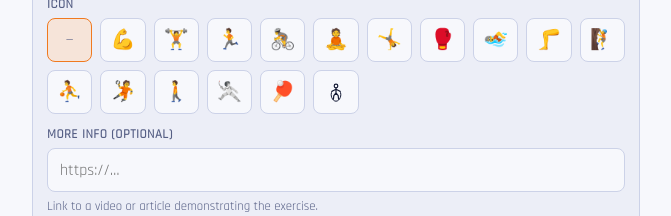
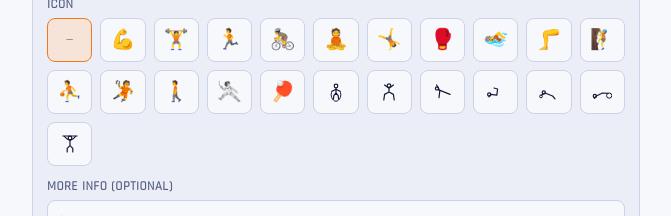
Before and after one commit to dsteele101/healthtracker, a Next.js app: page /types in a window 1280 px wide. Shown: the part 358-574 px from the top of the page, without its empty margins (304-975 px from the left). Built offline with nearby package versions, Linux system fonts and the light colour scheme; no server answers; the database is empty.

Commit message:
Added new icons

```diff
--- /dev/null
+++ b/app/components/ab-wheel-rollout-icon.tsx
@@ -0,0 +1,18 @@
+/** Preset icon for ab-wheel-rollout exercise types. Same custom-glyph
+ *  approach as JumpRopeIcon — see lib/exercise-icons.ts. */
+export function AbWheelRolloutIcon() {
+  return (
+    <svg viewBox="0 0 100 100" className="jump-rope-icon" aria-hidden="true">
+      <circle cx="24" cy="52" r="8" fill="none" stroke="currentColor" strokeWidth="6" />
+      <path
+        d="M80 84 L68 70 L30 55 L12 66"
+        fill="none"
+        stroke="currentColor"
+        strokeWidth="6"
+        strokeLinecap="round"
+        strokeLinejoin="round"
+      />
+      <circle cx="10" cy="72" r="7" fill="none" stroke="currentColor" strokeWidth="5" />
+    </svg>
+  )
+}
--- /dev/null
+++ b/app/components/ball-leg-curl-icon.tsx
@@ -0,0 +1,18 @@
+/** Preset icon for stability-ball-leg-curl exercise types. Same
+ *  custom-glyph approach as JumpRopeIcon — see lib/exercise-icons.ts. */
+export function BallLegCurlIcon() {
+  return (
+    <svg viewBox="0 0 100 100" className="jump-rope-icon" aria-hidden="true">
+      <circle cx="14" cy="70" r="8" fill="none" stroke="currentColor" strokeWidth="6" />
+      <path
+        d="M22 70 L52 55 L80 57 M22 70 L12 82"
+        fill="none"
+        stroke="currentColor"
+        strokeWidth="6"
+        strokeLinecap="round"
+        strokeLinejoin="round"
+      />
+      <circle cx="86" cy="68" r="13" fill="none" stroke="currentColor" strokeWidth="5" />
+    </svg>
+  )
+}
--- a/app/components/exercise-icon.tsx
+++ b/app/components/exercise-icon.tsx
@@ -1,10 +1,34 @@
-import { JUMP_ROPE_ICON } from '@/lib/exercise-icons'
+import {
+  AB_WHEEL_ROLLOUT_ICON,
+  BALL_LEG_CURL_ICON,
+  JUMP_ROPE_ICON,
+  LAT_PULLDOWN_ICON,
+  REVERSE_CRUNCH_ICON,
+  SIDE_PLANK_ICON,
+  SQUAT_ICON,
+} from '@/lib/exercise-icons'
+import { AbWheelRolloutIcon } from './ab-wheel-rollout-icon'
+import { BallLegCurlIcon } from './ball-leg-curl-icon'
 import { JumpRopeIcon } from './jump-rope-icon'
+import { LatPulldownIcon } from './lat-pulldown-icon'
+import { ReverseCrunchIcon } from './reverse-crunch-icon'
+import { SidePlankIcon } from './side-plank-icon'
+import { SquatIcon } from './squat-icon'
 
-/** Renders an exercise type's icon value. Every preset but jump-rope is
- *  plain emoji text; jump-rope is a sentinel that maps to a custom SVG
- *  instead (see lib/exercise-icons.ts for why). */
+const CUSTOM_ICONS: Record<string, () => React.JSX.Element> = {
+  [JUMP_ROPE_ICON]: JumpRopeIcon,
+  [SQUAT_ICON]: SquatIcon,
+  [SIDE_PLANK_ICON]: SidePlankIcon,
+  [REVERSE_CRUNCH_ICON]: ReverseCrunchIcon,
+  [AB_WHEEL_ROLLOUT_ICON]: AbWheelRolloutIcon,
+  [BALL_LEG_CURL_ICON]: BallLegCurlIcon,
+  [LAT_PULLDOWN_ICON]: LatPulldownIcon,
+}
+
+/** Renders an exercise type's icon value. Most presets are plain emoji
+ *  text; a handful are sentinels that map to a custom SVG instead, for
+ *  exercises no emoji depicts accurately (see lib/exercise-icons.ts). */
 export function ExerciseIcon({ icon }: { icon: string }) {
-  if (icon === JUMP_ROPE_ICON) return <JumpRopeIcon />
-  return <>{icon}</>
+  const Custom = CUSTOM_ICONS[icon]
+  return Custom ? <Custom /> : <>{icon}</>
 }
--- /dev/null
+++ b/app/components/lat-pulldown-icon.tsx
@@ -0,0 +1,18 @@
+/** Preset icon for lat-pulldown exercise types. Same custom-glyph approach
+ *  as JumpRopeIcon — see lib/exercise-icons.ts. */
+export function LatPulldownIcon() {
+  return (
+    <svg viewBox="0 0 100 100" className="jump-rope-icon" aria-hidden="true">
+      <circle cx="50" cy="20" r="9" fill="none" stroke="currentColor" strokeWidth="6" />
+      <path
+        d="M50 29 L50 58 M50 33 L32 22 L22 12 M50 33 L68 22 L78 12 M50 58 L36 72 L36 90 M50 58 L64 72 L64 90"
+        fill="none"
+        stroke="currentColor"
+        strokeWidth="6"
+        strokeLinecap="round"
+        strokeLinejoin="round"
+      />
+      <path d="M14 10 L86 10" fill="none" stroke="currentColor" strokeWidth="5" strokeLinecap="round" />
+    </svg>
+  )
+}
--- /dev/null
+++ b/app/components/reverse-crunch-icon.tsx
@@ -0,0 +1,17 @@
+/** Preset icon for reverse-crunch exercise types. Same custom-glyph approach
+ *  as JumpRopeIcon — see lib/exercise-icons.ts. */
+export function ReverseCrunchIcon() {
+  return (
+    <svg viewBox="0 0 100 100" className="jump-rope-icon" aria-hidden="true">
+      <circle cx="16" cy="62" r="8" fill="none" stroke="currentColor" strokeWidth="6" />
+      <path
+        d="M24 62 L54 66 L58 35 L40 30 M24 62 L14 74"
+        fill="none"
+        stroke="currentColor"
+        strokeWidth="6"
+        strokeLinecap="round"
+        strokeLinejoin="round"
+      />
+    </svg>
+  )
+}
--- /dev/null
+++ b/app/components/side-plank-icon.tsx
@@ -0,0 +1,17 @@
+/** Preset icon for side-plank exercise types. Same custom-glyph approach as
+ *  JumpRopeIcon — see lib/exercise-icons.ts. */
+export function SidePlankIcon() {
+  return (
+    <svg viewBox="0 0 100 100" className="jump-rope-icon" aria-hidden="true">
+      <circle cx="20" cy="32" r="8" fill="none" stroke="currentColor" strokeWidth="6" />
+      <path
+        d="M26 38 L85 62 M34 44 L30 78 M34 44 L18 15"
+        fill="none"
+        stroke="currentColor"
+        strokeWidth="6"
+        strokeLinecap="round"
+        strokeLinejoin="round"
+      />
+    </svg>
+  )
+}
--- /dev/null
+++ b/app/components/squat-icon.tsx
@@ -0,0 +1,17 @@
+/** Preset icon for bodyweight-squat exercise types. Same custom-glyph
+ *  approach as JumpRopeIcon — see lib/exercise-icons.ts. */
+export function SquatIcon() {
+  return (
+    <svg viewBox="0 0 100 100" className="jump-rope-icon" aria-hidden="true">
+      <circle cx="50" cy="18" r="9" fill="none" stroke="currentColor" strokeWidth="6" />
+      <path
+        d="M50 27 L50 50 M50 32 L28 15 M50 32 L72 15 M50 50 L28 62 L24 90 M50 50 L72 62 L76 90"
+        fill="none"
+        stroke="currentColor"
+        strokeWidth="6"
+        strokeLinecap="round"
+        strokeLinejoin="round"
+      />
+    </svg>
+  )
+}
--- a/lib/exercise-icons.ts
+++ b/lib/exercise-icons.ts
@@ -1,8 +1,14 @@
-/** Sentinel value standing in for the jump-rope preset. No emoji depicts a
- *  person jumping rope, so this renders as a custom SVG (see
- *  components/jump-rope-icon.tsx) everywhere an icon value is displayed,
- *  rather than as literal text. */
+/** Sentinel values standing in for presets no emoji covers accurately — each
+ *  renders as a custom SVG (see components/*-icon.tsx) everywhere an icon
+ *  value is displayed, rather than as literal text. Kept to 16 chars or
+ *  under: the icon column is validated at that length (see validate.ts). */
 export const JUMP_ROPE_ICON = 'jump-rope'
+export const SQUAT_ICON = 'squat'
+export const SIDE_PLANK_ICON = 'side-plank'
+export const REVERSE_CRUNCH_ICON = 'reverse-crunch'
+export const AB_WHEEL_ROLLOUT_ICON = 'ab-wheel-rollout'
+export const BALL_LEG_CURL_ICON = 'ball-leg-curl'
+export const LAT_PULLDOWN_ICON = 'lat-pulldown'
 
 /** Preset icons offered when picking a visual cue for an exercise type.
  *  Free text under the hood (see ExerciseType.icon) — this is just the menu,
@@ -11,6 +17,8 @@ export const EXERCISE_ICON_PRESETS: string[] = [
   '💪', '🏋️', '🏃', '🚴', '🧘', '🤸',
   '🥊', '🏊', '🦵', '🧗', '⛹️', '🤾',
   '🚶', '🤺', '🏓', JUMP_ROPE_ICON,
+  SQUAT_ICON, SIDE_PLANK_ICON, REVERSE_CRUNCH_ICON, AB_WHEEL_ROLLOUT_ICON,
+  BALL_LEG_CURL_ICON, LAT_PULLDOWN_ICON,
 ]
 
 /** Shown for a type with no icon set — most existing types, right after this
```
